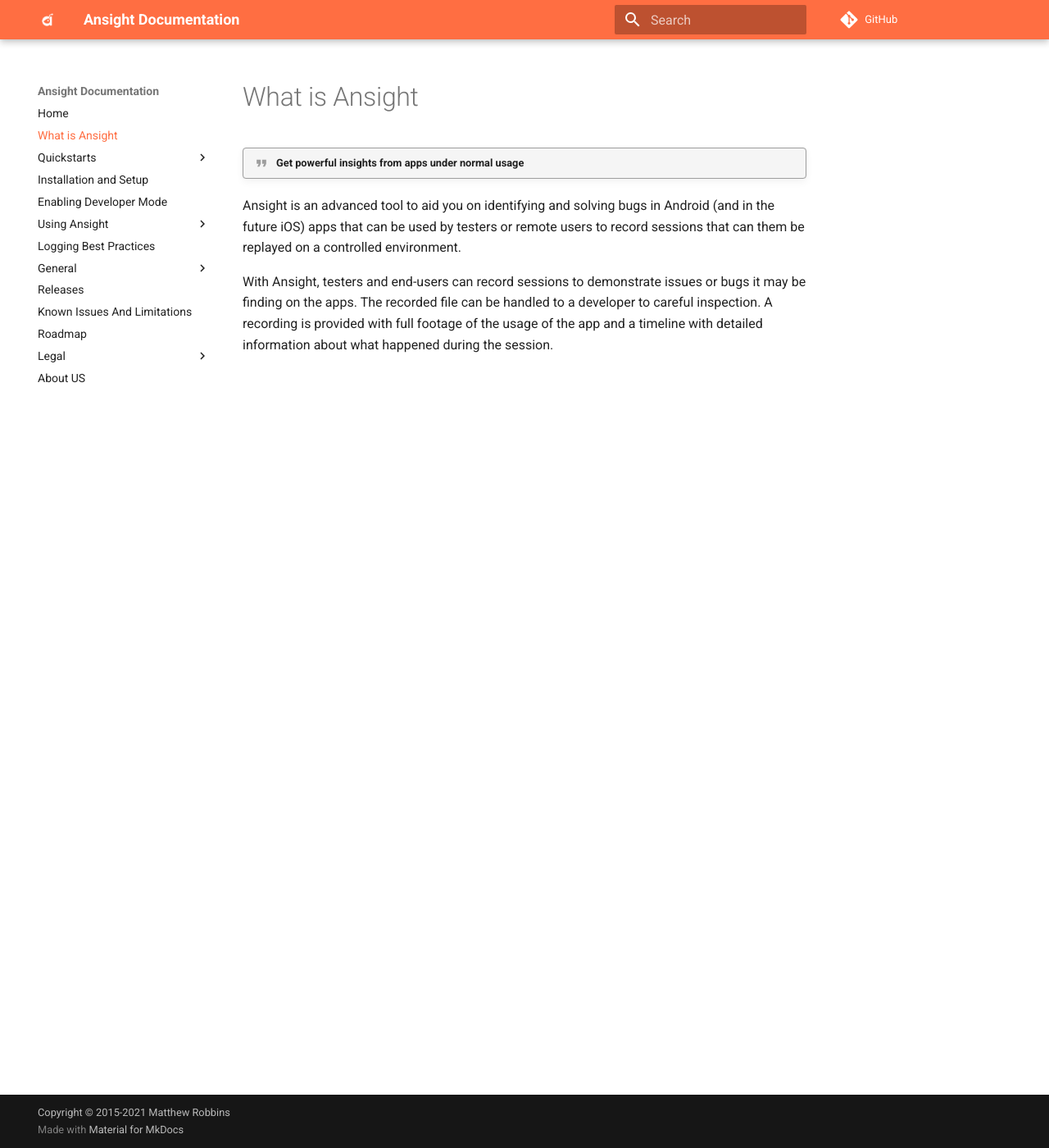
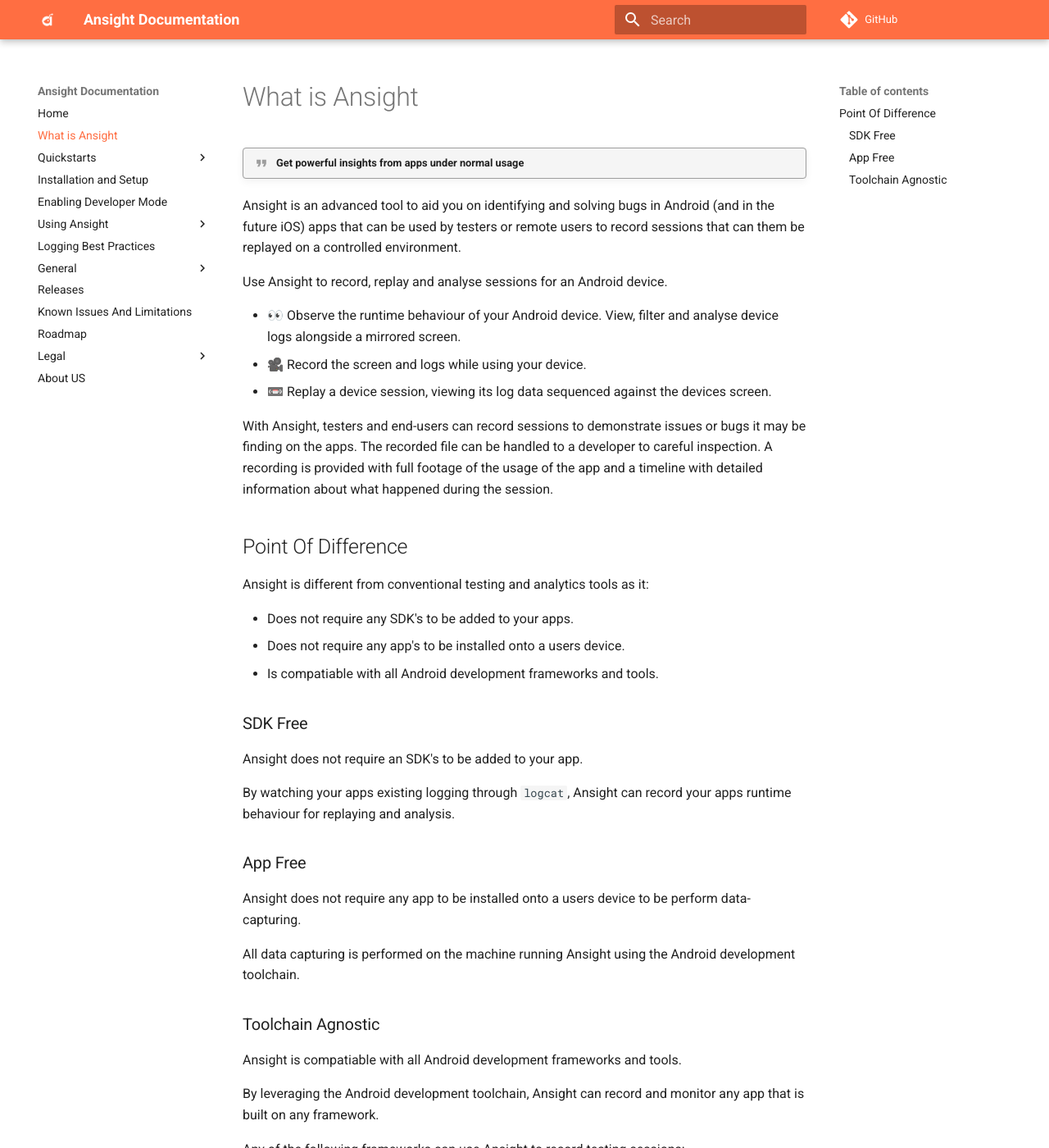
Before and after one commit to Ansight/ansight.github.io, an MkDocs documentation site: the page built from docs/what-is-ansight.md, in a window 1280 px wide and 1400 px high. Shown: the whole window at 82% size. Built offline with MkDocs 1.6.1 and Material for MkDocs 9.7.7, drawn with Linux system fonts in a browser that asks for light colours; comment, search, counter and statistics services are not loaded; some of the changed text lies outside the part shown.

Commit message:
What is ansight updates

```diff
--- a/docs/what-is-ansight.md
+++ b/docs/what-is-ansight.md
@@ -2,4 +2,51 @@
 
 Ansight is an advanced tool to aid you on identifying and solving bugs in Android (and in the future iOS) apps that can be used by testers or remote users to record sessions that can them be replayed on a controlled environment.
 
+Use Ansight to record, replay and analyse sessions for an Android device.
+
+ * 👀  Observe the runtime behaviour of your Android device. View, filter and analyse device logs alongside a mirrored screen.
+ * 🎥  Record the screen and logs while using your device.
+ * 📼  Replay a device session, viewing its log data sequenced against the devices screen.
+
 With Ansight, testers and end-users can record sessions to demonstrate issues or bugs it may be finding on the apps. The recorded file can be handled to a developer to careful inspection. A recording is provided with full footage of the usage of the app and a timeline with detailed information about what happened during the session.
+
+## Point Of Difference
+
+Ansight is different from conventional testing and analytics tools as it:
+
+ * Does not require any SDK's to be added to your apps.
+ * Does not require any app's to be installed onto a users device.
+ * Is compatiable with all Android development frameworks and tools.
+
+### SDK Free
+
+Ansight does not require an SDK's to be added to your app.
+
+By watching your apps existing logging through `logcat`, Ansight can record your apps runtime behaviour for replaying and analysis.
+
+### App Free
+
+Ansight does not require any app to be installed onto a users device to be perform data-capturing.
+
+All data capturing is performed on the machine running Ansight using the Android development toolchain.
+
+### Toolchain Agnostic
+
+Ansight is compatiable with all Android development frameworks and tools.
+
+By leveraging the Android development toolchain, Ansight can record and monitor any app that is built on any framework.
+
+Any of the following frameworks can use Ansight to record testing sessions:
+
+ * Android using Java.
+ * Android using Kotlin.
+ * Flutter.
+ * React Native.
+ * Xamarin (both Xamarin.Android and Xamarin.Forms).
+
+Additionally, Ansight could be used alongside any of the following IDEs record testing sessions:
+
+ * Android Studio.
+ * Visual Studio.
+ * JetBrains Rider.
+ * Visual Studioo
```
Also changed, not shown: docs/index.md (+4 -10 lines), docs/known-issues-limitations.md (+29 -6 lines), docs/logging-best-practices.md (+6 -0 lines), docs/img/favicon.ico, docs/img/logo-small.png (added), docs/img/logo.png (added).
